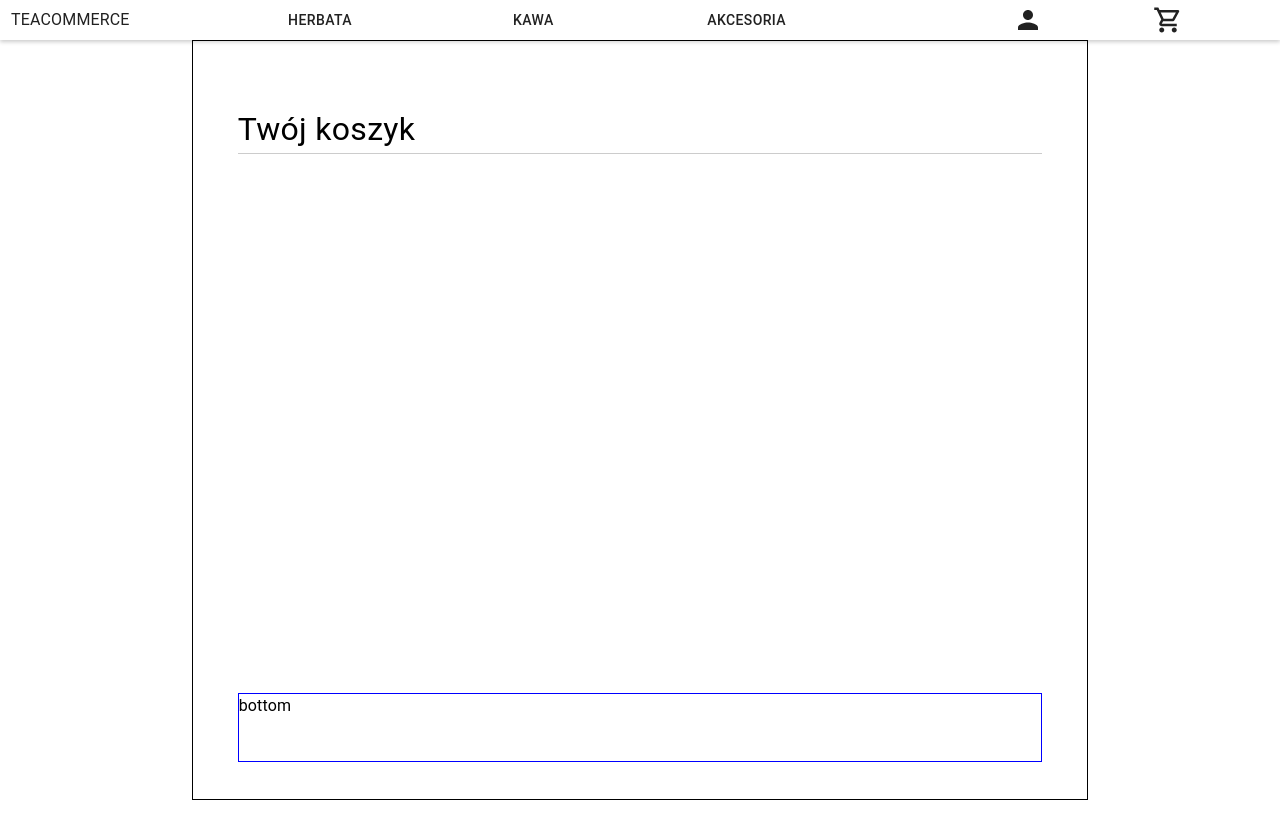
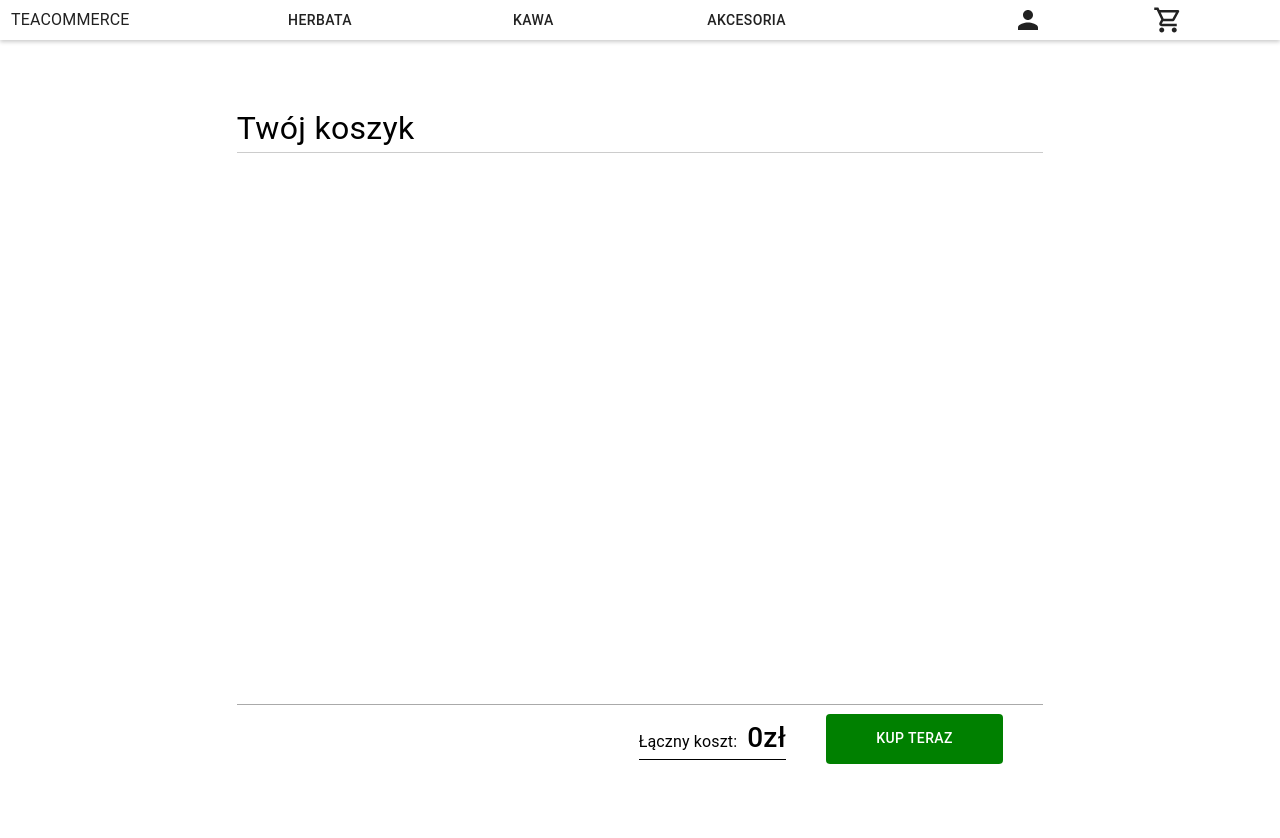
Before and after one commit to BD2-TeaParty/tea-webapp, a React (Create React App) app: page /cart in a window 1280 px wide. Shown: the top 838 px of the page. After the commit the page ends 800 px from the top, so only its background shows below. Built offline with nearby package versions, Linux system fonts and the light colour scheme.

Commit message:
cart design finalized cart bottom bar design total price calculations item list scrollbar design

```diff
--- a/src/components/cart/CartProduct.css
+++ b/src/components/cart/CartProduct.css
@@ -18,7 +18,7 @@
 
     object-fit: cover;
     border-right: 1px solid #aaa;
-    margin-top: 0px;
+    margin-top: 5px;
     padding-right: 5px;
 
 }
--- a/src/components/cart/CartProduct.js
+++ b/src/components/cart/CartProduct.js
@@ -13,7 +13,7 @@ const CartProduct = props => {
     const removeMsg = 'Usuń z koszyka';
     console.log(props);
     return (
-        <div className='cart-product-container'>
+        <div style={props.style} className='cart-product-container' >
             <Typography>{props.index}.</Typography>
             <div className='img-container'>
                 <img src={props.item.img} alt={`${props.item.title}`} />
--- a/src/components/cart/CartView.css
+++ b/src/components/cart/CartView.css
@@ -1,12 +1,9 @@
-
-
 .cart-container {
     display: flex;
     flex-direction: column;
     width: 100%;
     min-height: 95%;
     margin: 0px 15%;
-    border: 1px solid;
 }
 .cart-container .cart-view {
     padding: 5% 0px;
@@ -21,21 +18,63 @@
     margin: 0px 5%;
     margin-bottom: 5px;
 }
+
 .cart-container .cart-view .top .title {
     font-size: 2rem;
 }
 
 .cart-container .cart-view .content {
-    height: 80%;
-    margin: 0px 5%;
-}
-
-.cart-container .cart-view .content .list {
+    min-height: 80%;
     margin: 0px 5%;
 
 }
+
+.cart-container .cart-view .content .list::-webkit-scrollbar {
+    width: 10px;
+}
+
+.cart-container .cart-view .content .list::-webkit-scrollbar-thumb {
+    background-color: #757575;
+    border-radius: 20px;
+    border: 3px solid #E0E0E0;
+}
+
+.cart-container .cart-view .content .list::-webkit-scrollbar-track {
+    background: #E0E0E0;
+    border-radius: 20px;
+}
+
 .cart-container .cart-view .bottom {
     height: 10%;
-    border: 1px solid blue;
+    width: 90%;
+    margin: 10px 5%;
+    display: inline-flex;
+    align-items: center;
+    justify-content: flex-end;
+    border-top: 1px solid #aaa;
+}
+
+.cart-container .cart-view .bottom .text-container {
+    display: inline-flex;
+    align-items: baseline;
+    border-bottom: 1px solid;
+}
+
+.cart-container .cart-view .bottom .text-container .info {
+    font-size: 1rem;
+    margin-right: 10px;
+}
+
+.cart-container .cart-view .bottom .text-container .price {
+    font-size: 1.75rem;
+    font-weight: 500;
+}
+
+.cart-container .cart-view .bottom button {
     margin: 0px 5%;
+    padding: 20px 50px;
+    min-height: 50px;
+    height: 50%;
+    color: #fff;
+    background-color: green;
 }
--- a/src/components/cart/CartView.js
+++ b/src/components/cart/CartView.js
@@ -1,5 +1,5 @@
-import { Typography } from '@material-ui/core';
-import React from 'react';
+import { Button, Typography } from '@material-ui/core';
+import React, { useEffect, useState } from 'react';
 import { connect } from 'react-redux';
 import { addItem, removeItem, decreaseItem, increaseItem } from '../../redux/actions/cartActions';
 import './CartView.css';
@@ -7,11 +7,18 @@ import './CartView.css';
 import CartProduct from './CartProduct';
 import { FixedSizeList as List } from 'react-window';
 import AutoSizer from "react-virtualized-auto-sizer";
+import { calculatePrice } from './util/calculatePrice';
 
 const CartView = props => {
 
 
     const emptyCart = 'Brak przedmiotów w koszyku.';
+    const totalCost = 'Łączny koszt: ';
+
+    const [price, setPrice] = useState(0.0);
+
+    useEffect( () => { setPrice(calculatePrice(props.cart)); }, []);
+    useEffect( () => { setPrice(calculatePrice(props.cart)); }, [props.cart]);
 
     const removeCallback = id => {
         const index = props.cart.findIndex( cartObj => cartObj.item.id === id);
@@ -61,7 +68,7 @@ const CartView = props => {
                     {({ height, width}) => (
                         <List
                             className='list'
-                            height={800}
+                            height={height}
                             width={width}
                             itemCount={props.cart.length}
                             itemData={props.cart}
@@ -74,7 +81,13 @@ const CartView = props => {
                 </div>
 
                 <div className='bottom'>
-                    <Typography>bottom</Typography>
+                    <div className='text-container'>
+                        <Typography className='info'>{totalCost} </Typography>
+                        <Typography className='price'>{price}zł</Typography>
+                    </div>
+                    <Button>
+                        KUP TERAZ
+                    </Button>
                 </div>
             </section>
         </div>
--- /dev/null
+++ b/src/components/cart/util/calculatePrice.js
@@ -0,0 +1,18 @@
+
+
+export const calculatePrice = (items) => {
+
+    console.log('calculating for', items);
+
+    let price = 0.0;
+    for (let obj of items) {
+        price += obj.quantity * obj.item.price;
+    }
+
+    console.log('got price:', price);
+    const decimalIndex = price.toString().indexOf('.');
+    if (decimalIndex > 0)
+        return price.toPrecision(decimalIndex + 2);
+    else
+        return price;
+}
```
